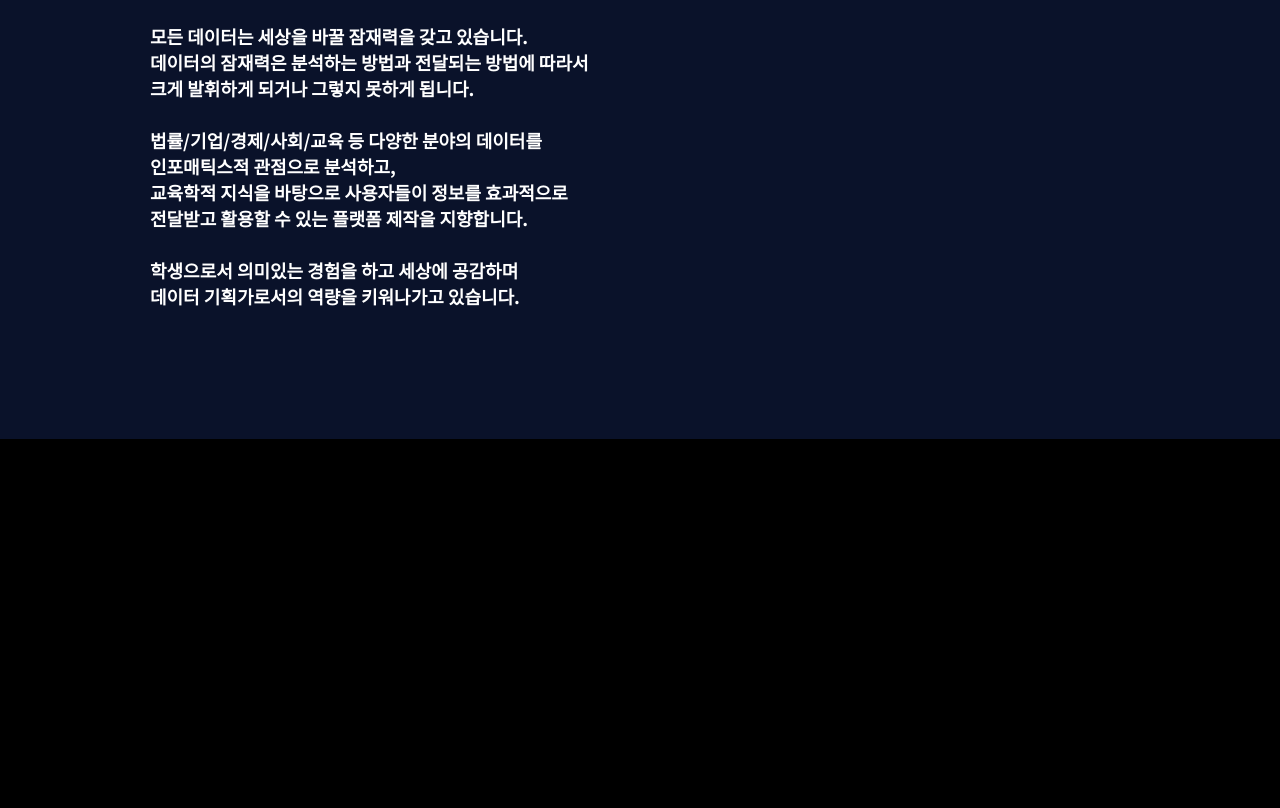
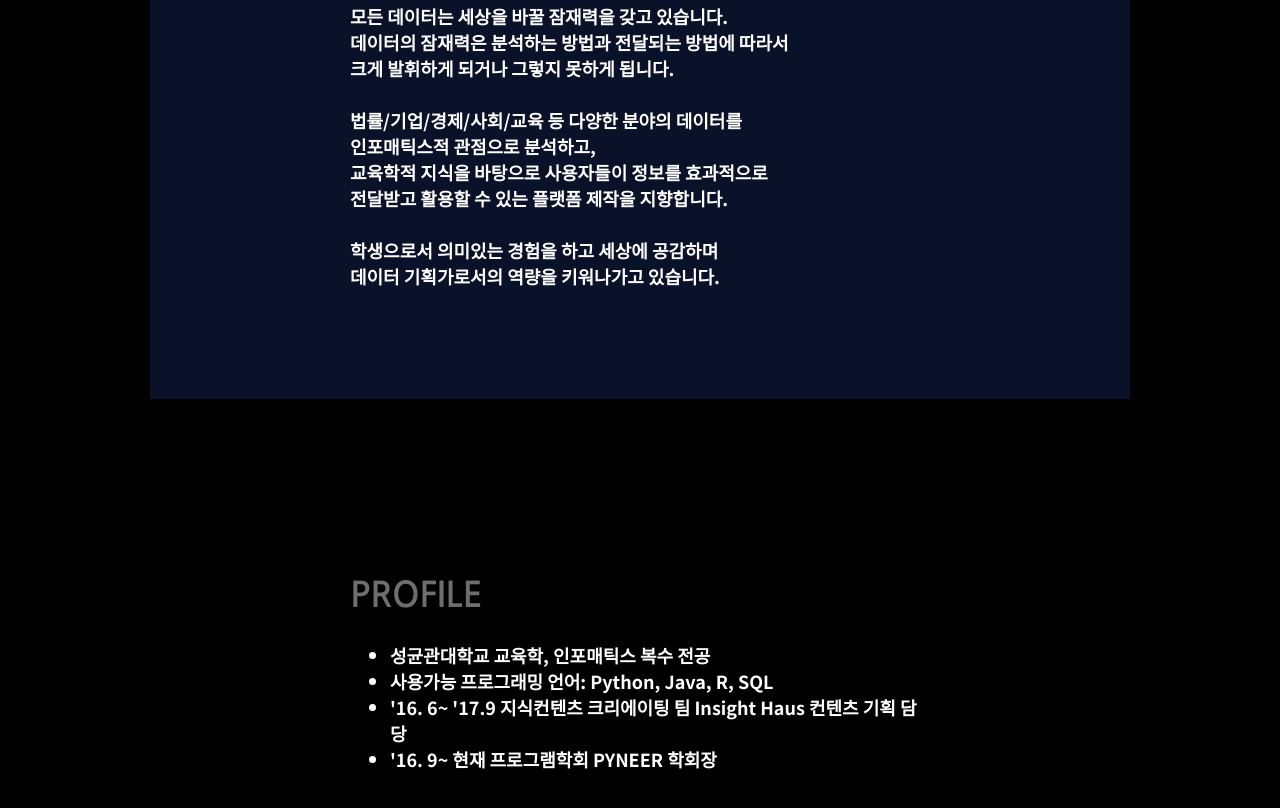
Before and after one commit to tigertruth/tigertruth.github.io, a plain HTML site: page index1.html in a window 1280 px wide. Shown: the part 800-1608 px from the top of the page. Before the commit the page ends 1239 px from the top, so only its background shows below. Drawn offline with Linux system fonts and the light colour scheme; a web font is replaced by a local one.

Commit message:
Update index1.html

```diff
--- a/index1.html
+++ b/index1.html
@@ -2,7 +2,6 @@
     <head>
     <style>
     @import url(http://fonts.googleapis.com/earlyaccess/notosanskr.css);
-    @import url(http://fonts.googleapis.com/earlyaccess/jejugothic.css);
     @import url('https://fonts.googleapis.com/css?family=Archivo+Black');
     @import url(http://fonts.googleapis.com/earlyaccess/nanumgothic.css);
 
@@ -31,13 +30,23 @@
 
         div.vision{
             margin:0px;
-            padding-top:100px;
-            padding-left: 150px;
-            padding-bottom: 100px;
+            padding-top:80px;
+            padding-left:200px;
+            padding-right:200px;
+            padding-bottom: 80px;
             background-color: #0A122A;
         }
 
-        li {
+        div.profile{
+            margin:0px;
+
+            padding-top:150px;
+            padding-left:200px;
+            padding-right:200px;
+            padding-bottom: 200px;
+        }
+
+        li.navbar {
             display: inline;
             color: skyblue;
             }
@@ -76,11 +85,12 @@
     <head>
 
     <body>
+    <div class="sitecnt" style="width:980px;">
         <div class=navbar>
             <ul>
-                <li><a href="index.html">ABOUT ME</a></li>
-                <li><a href="portfolio.html">PORTFOLIO</a></li>
-                <li><a href="contact.html">CONTACT</a></li>
+                <li class=navbar><a href="index.html">ABOUT ME</a></li>
+                <li class=navbar><a href="portfolio.html">PORTFOLIO</a></li>
+                <li class=navbar><a href="contact.html">CONTACT</a></li>
             </ul>
         </div class=navbar>
 
@@ -90,7 +100,7 @@
 
         <div class=vision>
             <h2>VISION</h2>
-         <h5>
+            <h5>
             모든 데이터는 세상을 바꿀 잠재력을 갖고 있습니다.<br>
             데이터의 잠재력은 분석하는 방법과 전달되는 방법에 따라서<br>
             크게 발휘하게 되거나 그렇지 못하게 됩니다.<br><br>
@@ -101,12 +111,20 @@
             전달받고 활용할 수 있는 플랫폼 제작을 지향합니다.<br><br>
 
             학생으로서 의미있는 경험을 하고 세상에 공감하며<br>
-            데이터 기획가로서의 역량을 키워나가고 있습니다. </h5>
+            데이터 기획가로서의 역량을 키워나가고 있습니다.</h5>
         </div>
 
-
         <div class=profile>
+            <h2>PROFILE</h2>
+            <ul><h5>
+                <li> 성균관대학교 교육학, 인포매틱스 복수 전공 </li>
+                <li> 사용가능 프로그래밍 언어: Python, Java, R, SQL</li>
+                <li> '16. 6~ '17.9    지식컨텐츠 크리에이팅 팀 Insight Haus 컨텐츠 기획 담당</li>
+                <li> '16. 9~ 현재    프로그램학회 PYNEER 학회장</li>
+            </h5></ul>
 
         </div>
+
+    </div>
     </body>
 </html>
```
